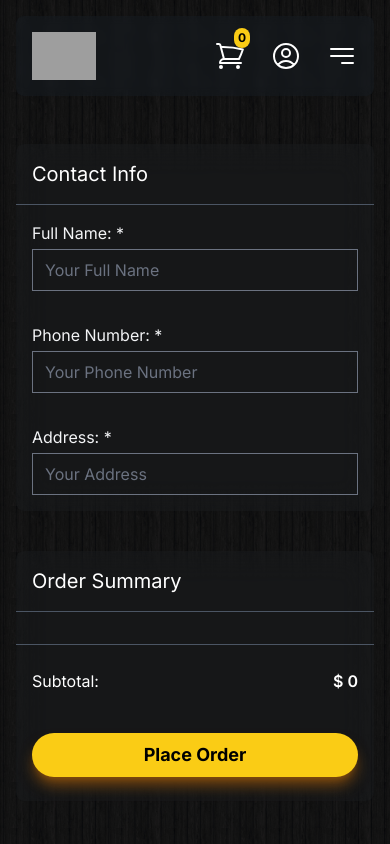
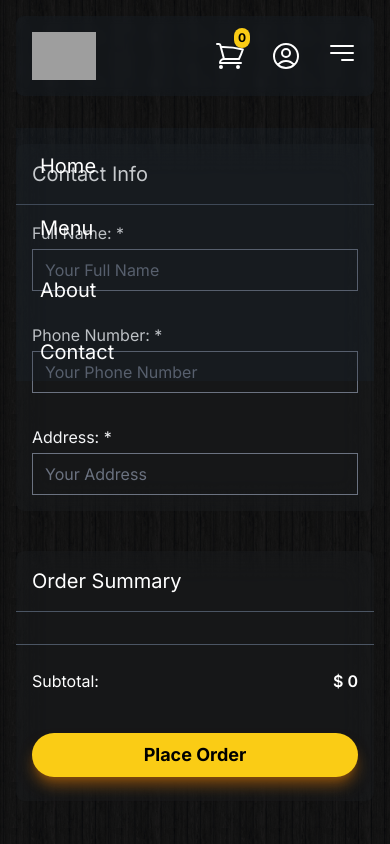
Before and after one commit to issamahwach/MinuteBurger, a Next.js app: page /cart in a window 390 px wide. Both pictures are taken after a click on the button 342 px from the left and 56 px from the top of the page. Shown: the top 844 px of the page. Built offline with nearby package versions, Linux system fonts and the light colour scheme; grey boxes are pictures that could not be loaded; a web font is replaced by a local one.

Commit message:
add mobile nav menu

```diff
--- a/src/app/components/MainHeader.tsx
+++ b/src/app/components/MainHeader.tsx
@@ -2,11 +2,12 @@ import Link from "next/link";
 import React from "react";
 import Navigation from "./Navigation";
 import CartWidget from "./CartWidget";
+import MobileMenu from "./MobileMenu";
 
 function MainHeader() {
   return (
     <div className="fixed top-0 left-0 w-full z-10">
-      <div className="bg-gray-800/25 backdrop-filter backdrop-blur-sm px-4 py-4 rounded-lg text-white mx-4 lg:mx-24  mt-4">
+      <div className="relative bg-gray-800/25 backdrop-filter backdrop-blur-sm px-4 py-4 rounded-lg text-white mx-4 lg:mx-24  mt-4">
         <div className="flex flex-row justify-between items-center">
           <div className="flex flex-row items-center gap-10">
             <div className="text-white">
@@ -35,23 +36,7 @@ function MainHeader() {
                 />
               </svg>
             </Link>
-            <button type="button" className="lg:hidden">
-              <svg
-                className="w-8 h-8 transition-colors text-white hover:text-yellow-400"
-                aria-hidden="true"
-                fill="none"
-                stroke="currentColor"
-                strokeWidth={1.5}
-                viewBox="0 0 24 24"
-                xmlns="http://www.w3.org/2000/svg"
-              >
-                <path
-                  d="M3.75 6.75h16.5M3.75 12h16.5M12 17.25h8.25"
-                  strokeLinecap="round"
-                  strokeLinejoin="round"
-                />
-              </svg>
-            </button>
+            <MobileMenu />
           </div>
         </div>
       </div>
--- /dev/null
+++ b/src/app/components/MobileMenu.tsx
@@ -0,0 +1,89 @@
+"use client";
+
+import React from "react";
+import { motion, useCycle, AnimatePresence } from "framer-motion";
+import MobileNavigation from "./MobileNavigation";
+import { usePathname } from "next/navigation";
+
+function MobileMenu() {
+  const [open, cycleOpen] = useCycle(false, true);
+  const pathname = usePathname();
+  React.useEffect(() => {
+    if (open) {
+      cycleOpen();
+    }
+  }, [pathname]);
+  const sideVariants = {
+    closed: {
+      transition: {
+        staggerChildren: 0.1,
+        staggerDirection: -1,
+      },
+    },
+    open: {
+      transition: {
+        staggerChildren: 0.2,
+        staggerDirection: 1,
+      },
+    },
+  };
+
+  const itemVariants = {
+    closed: {
+      opacity: 0,
+    },
+    open: { opacity: 1 },
+  };
+  return (
+    <div className="lg:hidden">
+      <button type="button" onClick={() => cycleOpen()}>
+        <svg
+          className="w-8 h-8 transition-colors text-white hover:text-yellow-400"
+          aria-hidden="true"
+          fill="none"
+          stroke="currentColor"
+          strokeWidth={1.5}
+          viewBox="0 0 24 24"
+          xmlns="http://www.w3.org/2000/svg"
+        >
+          <path
+            d="M3.75 6.75h16.5M3.75 12h16.5M12 17.25h8.25"
+            strokeLinecap="round"
+            strokeLinejoin="round"
+          />
+        </svg>
+      </button>
+
+      <AnimatePresence>
+        {open && (
+          <motion.div
+            initial={{ height: 0 }}
+            animate={{ height: "30vh" }}
+            exit={{
+              height: 0,
+              transition: { delay: 0.3, duration: 0.3 },
+            }}
+            className="fixed top-28 left-0 z-50 w-full bg-gray-800/25 backdrop-filter backdrop-blur-sm"
+          >
+            <motion.div
+              className="w-full"
+              initial="closed"
+              animate="open"
+              exit="closed"
+              variants={sideVariants}
+            >
+              <motion.div
+                className="text-xl text-white w-full h-64"
+                variants={itemVariants}
+              >
+                <MobileNavigation />
+              </motion.div>
+            </motion.div>
+          </motion.div>
+        )}
+      </AnimatePresence>
+    </div>
+  );
+}
+
+export default MobileMenu;
--- /dev/null
+++ b/src/app/components/MobileNavigation.tsx
@@ -0,0 +1,31 @@
+"use client";
+import Link from "next/link";
+import { usePathname } from "next/navigation";
+import React from "react";
+import navigationMenu from "../../constant/navigationMenu.json";
+
+function MobileNavigation() {
+  const pathname = usePathname();
+  return (
+    <nav className="flex flex-col p-4 w-full">
+      <ul className="flex flex-col gap-4 w-full">
+        {navigationMenu.mainMenu.map((item, index) => (
+          <li key={index} className="w-full">
+            <Link
+              href={item.link}
+              className={`block px-2 py-2 border-b-2 transition-colors ${
+                pathname === item.link
+                  ? "text-yellow-400 border-yellow-400"
+                  : "border-transparent text-white"
+              }`}
+            >
+              <span>{item.title}</span>
+            </Link>
+          </li>
+        ))}
+      </ul>
+    </nav>
+  );
+}
+
+export default MobileNavigation;
```
